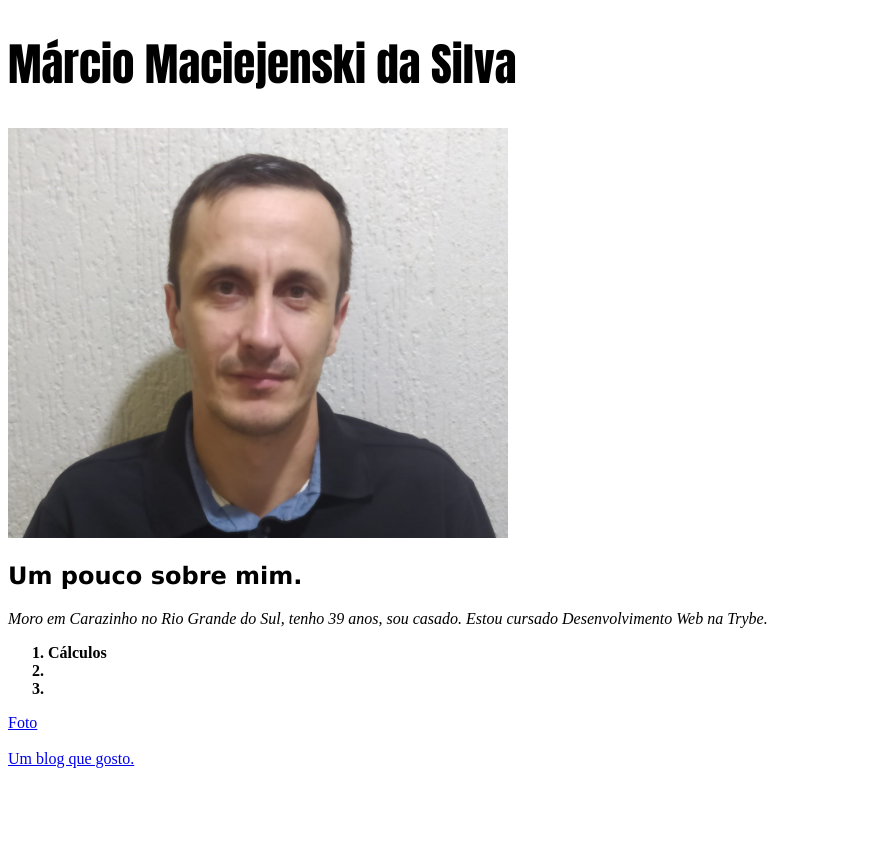
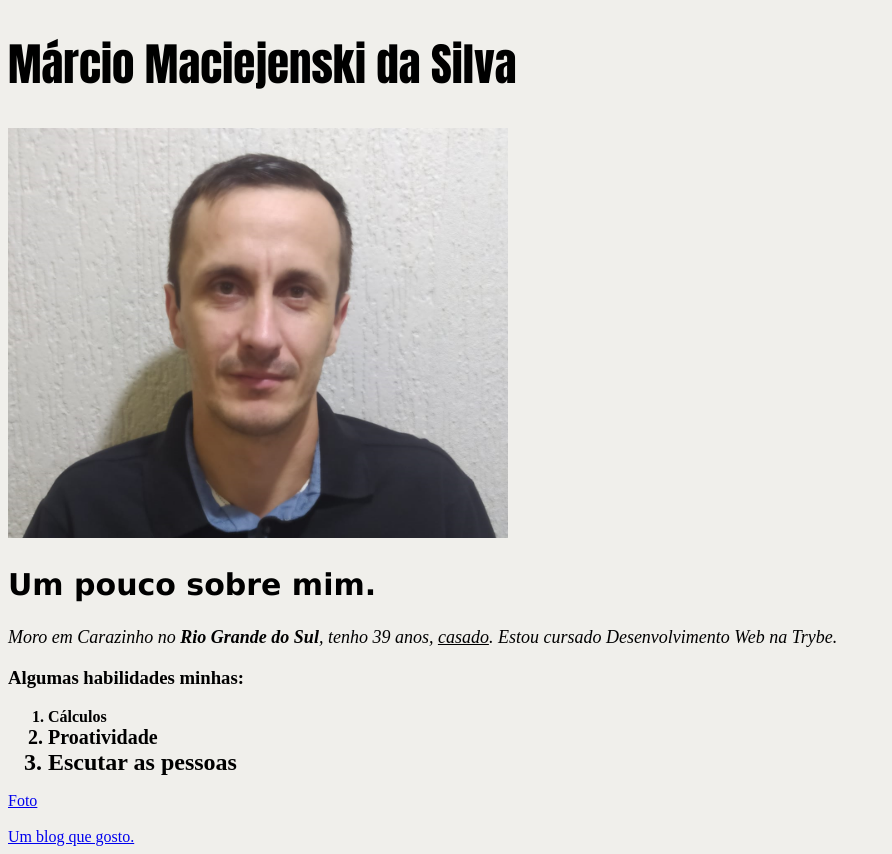
Before and after one commit to MarcioMaciejenski/MarcioMaciejenski.github.io, a plain HTML site: page index.html in a window 1280 px wide. Shown: the whole page, without its empty margins (0-892 px from the left). Before the commit the page ends 800 px from the top, so only its background shows below. Drawn offline with Linux system fonts and the light colour scheme.

Commit message:
Alterado cor do background, configurado as fontes do texto.

```diff
--- a/index.html
+++ b/index.html
@@ -1,5 +1,6 @@
 <!DOCTYPE html>
 <html lang="pt-br">
+
 <head>
     <meta charset="UTF-8">
     <meta http-equiv="X-UA-Compatible" content="IE=edge">
@@ -7,17 +8,23 @@
     <title>Meu Portifólio</title>
     <link rel="stylesheet" type="text/css" href="style.css">
 </head>
+
 <body>
     <h1>Márcio Maciejenski da Silva</h1>
-        <img id="foto" src="./IMG-20211220-WA0016.png" alt="Uma foto atualizada de Márcio Maciejenski da Silva" width="500px">
+    <img id="foto" src="./IMG-20211220-WA0016.png" alt="Uma foto atualizada de Márcio Maciejenski da Silva"
+        width="500px">
     <h2>Um pouco sobre mim.</h2>
-        <p>Moro em Carazinho no Rio Grande do Sul, tenho 39 anos, sou casado. Estou cursado Desenvolvimento Web na Trybe.</p>
+    <p>Moro em Carazinho no <strong>Rio Grande do Sul</strong>, tenho 39 anos, <u> casado</u>. Estou cursado Desenvolvimento Web na Trybe.
+    </p>
+
+    <h3>Algumas habilidades minhas:</h3>
         <ol><strong>
-            <li>Cálculos</li>
-            <li></li>
-            <li></li>
+                <li class="habilidade1">Cálculos</li>
+                <li class="habilidade2">Proatividade</li>
+                <li class="habilidade3">Escutar as pessoas</li>
             </strong>
         </ol>
+
     <!--Link para minha foto-->
     <a href="#foto">Foto</a>
     <br>
@@ -25,4 +32,5 @@
     <!--Link para um blog-->
     <a href="https://www.codigofonte.com.br/tag/blog" target="_blank">Um blog que gosto.</a>
 </body>
+
 </html>
--- a/style.css
+++ b/style.css
@@ -6,8 +6,25 @@ h1 {
 
 h2{
     font-family: 'Lucida Sans', 'Lucida Sans Regular', 'Lucida Grande', 'Lucida Sans Unicode', Geneva, Verdana, sans-serif;
+    font-size: 30px;
 }
 
 p {
     font-style: oblique;
+    font-size: 18px;
 }
+
+body {
+    background-color: #F0EFEB;
+}
+
+.habilidade1 {
+    font-size: 16px;
+}
+
+.habilidade2 {
+    font-size: 20px;
+}
+ .habilidade3 {
+     font-size: 24px;
+ }
```
Lines whose indentation alone changed are shown as unchanged.
